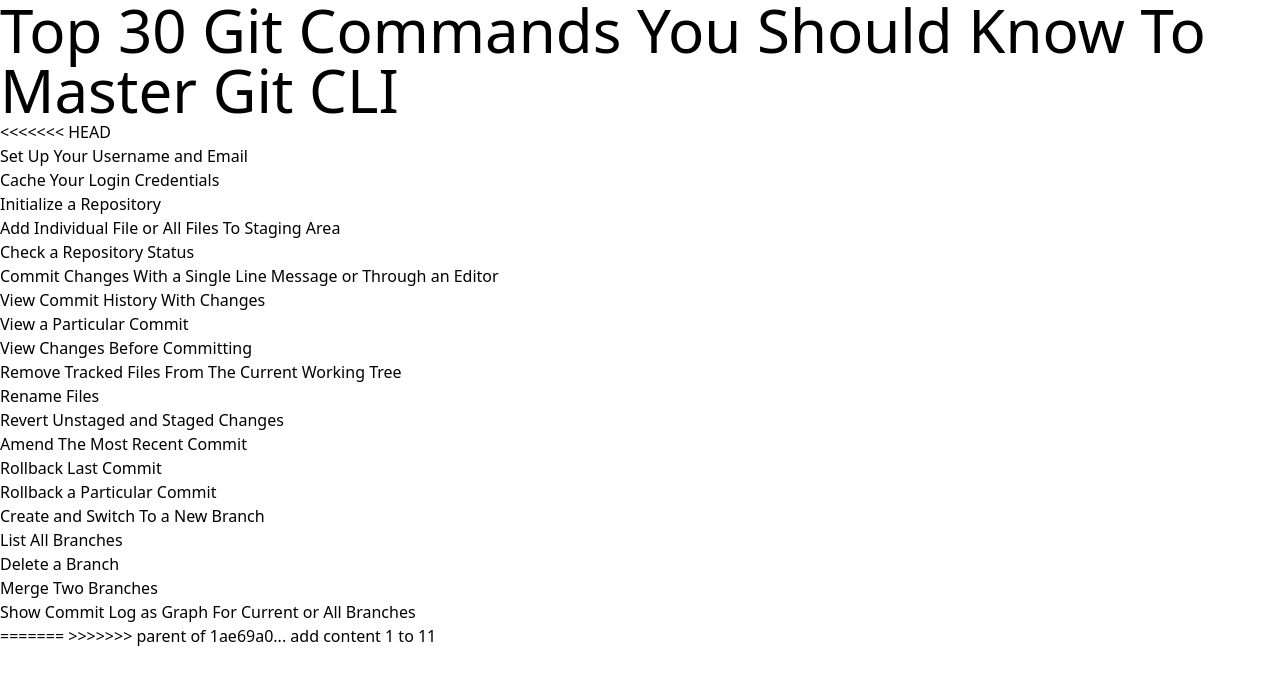
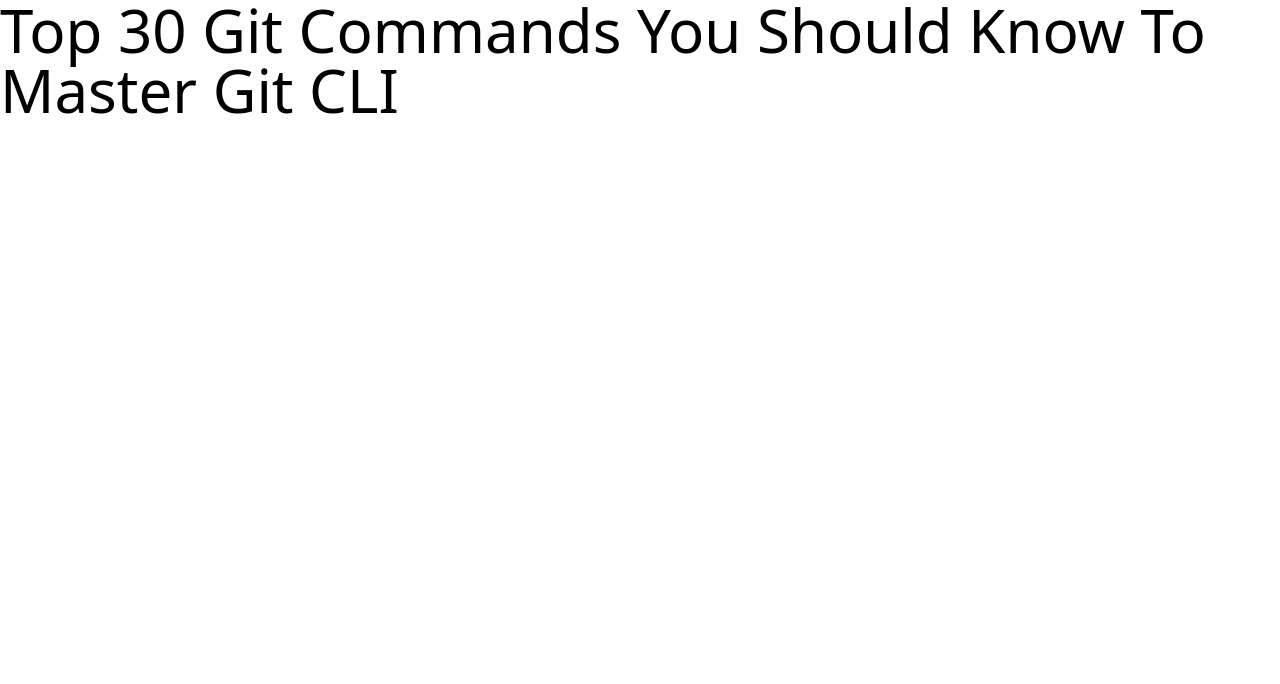
Before and after one commit to santoshtdew/repo-demo, a plain HTML site: page index.html in a window 1280 px wide. Drawn offline with nearby package versions, Linux system fonts and the light colour scheme.

Commit message:
no li content added

```diff
--- a/index.html
+++ b/index.html
@@ -11,86 +11,6 @@
             Top 30 Git Commands You Should Know To Master Git CLI
 
         </h1>
-<<<<<<< HEAD
-        <ol>
-            <li>
-                Set Up Your Username and Email
-            </li>
-            <li>
-                Cache Your Login Credentials
-            </li>
-            <li>Initialize a Repository</li>
-            <li>
-                Add Individual File or All Files To Staging Area
-            </li>
-            <li>
-                Check a Repository Status
-
-            </li>
-            <li>
-                Commit Changes With a Single Line Message or Through an Editor
-            </li>
-            <li>
-                View Commit History With Changes
-            </li>
-            <li>
-                View a Particular Commit
-            </li>
-            <li>
-                View Changes Before Committing
-            </li>
-            <li>
-                Remove Tracked Files From The Current Working Tree
-            </li>
-            <li>
-                Rename Files
-
-            </li>
-            <li>
-                Revert Unstaged and Staged Changes
-            </li>
-            <li>
-                Amend The Most Recent Commit
-            </li>
-            <li>
-                Rollback Last Commit
-            </li>
-            <li>
-                Rollback a Particular Commit
-            </li>
-            <li>
-                Create and Switch To a New Branch
-
-            </li>
-            <li>
-                List All Branches
-
-            </li>
-            <li>
-                Delete a Branch
-
-            </li>
-            <li>
-                Merge Two Branches
-
-            </li>
-            <li>
-                Show Commit Log as Graph For Current or All Branches
-
-            </li>
-            <li></li>
-            <li></li>
-            <li></li>
-            <li></li>
-            <li></li>
-            <li></li>
-            <li></li>
-            <li></li>
-            <li></li>
-            <li></li>
-        </ol>
-=======
->>>>>>> parent of 1ae69a0... add content 1 to 11
     </div>
 </body>
 </html>
```
